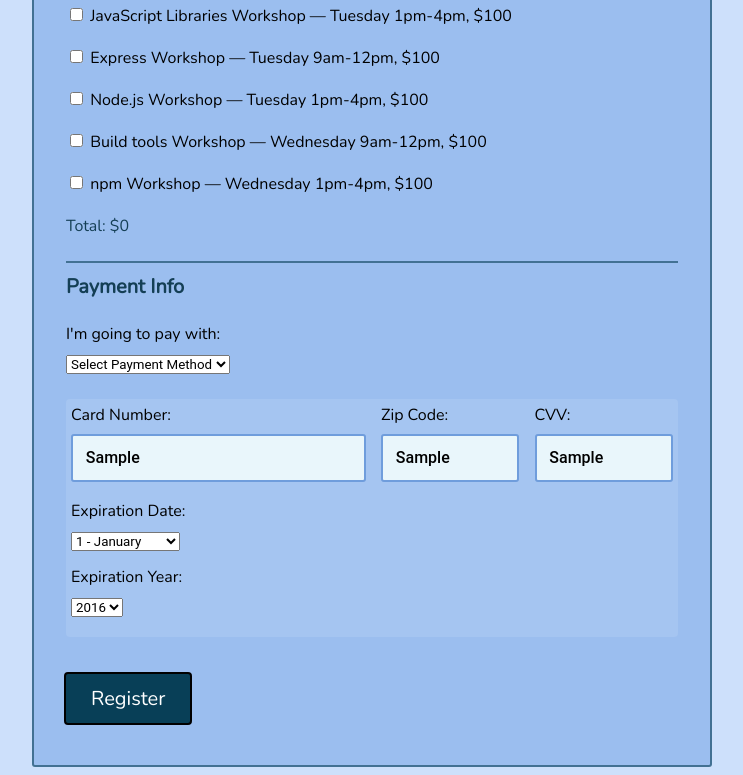
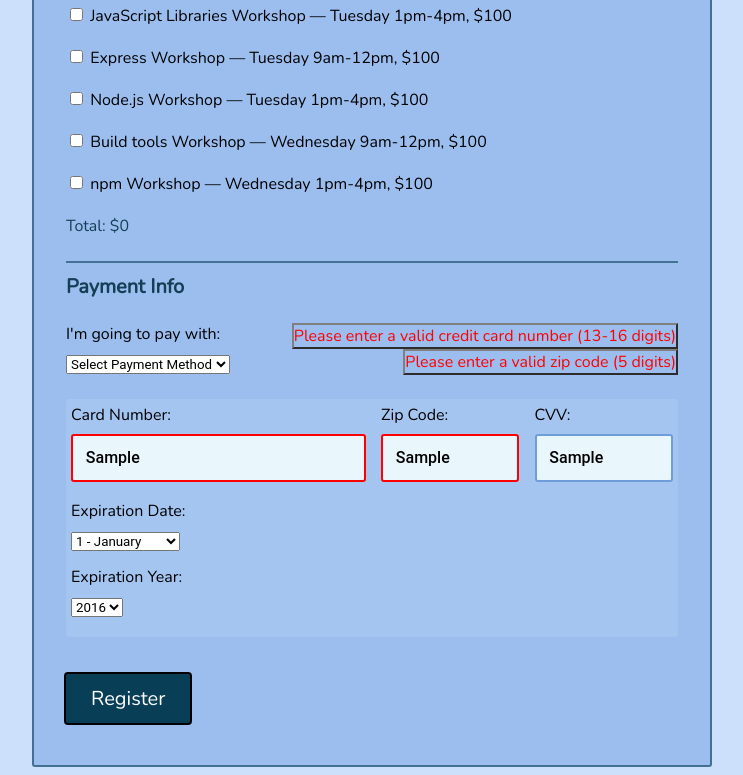
Before and after one commit to jlayher/Interactive-Form, a plain HTML site: page interactive-form-v2/index.html in a window 1280 px wide. Both pictures are taken after typing "Sample", "name@example.com", "Sample", "Sample", "Sample" into the empty fields and a click on the button "Register". Shown: the part 889-1664 px from the top of the page, without its empty margins (268-1011 px from the left). Drawn offline with nearby package versions, Linux system fonts and the light colour scheme.

Commit message:
Finishing up the Validator functions (cvv not done yet)

```diff
--- a/interactive-form-v2/css/style.css
+++ b/interactive-form-v2/css/style.css
@@ -130,13 +130,17 @@ option {
 /* =================================
   Error Styles
 ==================================== */
-label[for] span,
+
 .error {
   float: right;
   color: red;
   border: 2px outset grey;
 }
-
+.crediterror {
+  float: right;
+  color: red;
+  border: 2px outset grey;
+}
 
 /* =================================
   Page Styles
--- a/interactive-form-v2/js/script.js
+++ b/interactive-form-v2/js/script.js
@@ -156,6 +156,7 @@ const name = document.querySelector('#name');
 const nameError = document.createElement('span');
 nameError.textContent = "Please enter your name";
 document.querySelector('label[for="name"]').append(nameError);
+nameError.classList.add('error');
     //set the error message .hidden=true initially
 nameError.hidden=true;
     //validation:  the name field can't be blank
@@ -174,7 +175,6 @@ const nameValidator = () => {
 }
 
   //email
-
     //select #name and declare name variable
 const email = document.querySelector('#mail');
     //regex for testing email
@@ -183,6 +183,7 @@ const emailRegex = /^\w+([\.-]?\w+)*@\w+([\.-]?\w+)*(\.\w{2,3})+$/;
 const emailError = document.createElement('span');
 emailError.textContent = "Please provide a valid email address";
 document.querySelector('label[for="mail"]').append(emailError);
+emailError.classList.add('error');
 emailError.hidden=true;
     //email validator function
 const emailValidator = () => {
@@ -197,18 +198,12 @@ const emailValidator = () => {
     return false;
   }
 }
-
   //activity section
-    //user must select AT LEAST 1 checkbox in the form
-    //activitiesField already declared
-    //create and append an error message to the DOM
 const activitiesError = document.createElement('span');
 activitiesError.textContent = "Please select at least one activity";
 document.querySelector('.activities legend').append(activitiesError);
 activitiesError.classList.add('error');
 activitiesError.hidden=true;
-
-
     //activities validator function
 const activitiesValidator = () => {
   let activitiesChecked=0;
@@ -226,30 +221,63 @@ const activitiesValidator = () => {
     }
 }
 
-//creating each validator function
-  /*before starting, create and append an element to the DOM near the
-  specific input or section, and give it some friendly error message.
-  */
-  //use a conditional to check if input value meets the required regex
-    //if criteria are NOT met
-      //set newDOMelement.hidden=false
-      //return false
-    //if criteria ARE met,
-      //set newDOMelement.hidden=true
-      //return true
-
-
-
-
   //IF CREDIT CARD SELECTED
     //Credit Card Number
       //only accept a number between 13-16 digits
 
-    //Zip Code
-      //only accept a 5-digit Number
+//create and append cardNumber error message
+const cardNumberError = document.createElement('span');
+cardNumberError.textContent = "Please enter a valid credit card number (13-16 digits)";
+document.querySelector('label[for="payment"]').append(cardNumberError);
+cardNumberError.classList.add('crediterror');
+cardNumberError.hidden=true;
 
-    //CVV (only validated if payment method is 'credit card')
-      //should only accept a number 3 digits long
+
+//global variables to select credit card inputs
+const cardNumberInput = document.getElementById('cc-num');
+const zipInput = document.getElementById('zip');
+const cvvInput = document.getElementById('cvv');
+
+//cardNumber Regex
+const cardNumberRegex= /^\d{13,16}$/;
+//cardNumber validator function
+const cardNumberValidator = () => {
+  let cardNumberValue = cardNumberInput.value;
+  if(cardNumberRegex.test(cardNumberValue)){
+    cardNumberInput.style.borderColor = "white";
+    cardNumberError.hidden=true;
+    return true;
+  }else{
+    cardNumberInput.style.borderColor = "red";
+    cardNumberError.hidden=false;
+    return false;
+  }
+}
+//create and append zip code error message
+const zipError = document.createElement('span');
+zipError.textContent = "Please enter a valid zip code (5 digits)";
+document.querySelector('label[for="payment"]').append(zipError);
+zipError.classList.add('crediterror');
+zipError.hidden=true;
+
+//Zip Code Regex
+const zipRegex= /^\d{5}$/;
+//Zip Code validator function
+const zipValidator = () => {
+  let zipValue = zipInput.value;
+  if(zipRegex.test(zipValue)){
+    zipInput.style.borderColor = "white";
+    zipError.hidden=true;
+    return true;
+  }else{
+    zipInput.style.borderColor = "red";
+    zipError.hidden=false;
+    return false;
+  }
+}
+
+
+
 
   //Create a single master validation function
     //call validator functions
@@ -269,6 +297,16 @@ document.querySelector('form').addEventListener('submit', (e) => {
     e.preventDefault();
     console.log("activities validator prevented submission");
   }
+  cardNumberValidator();
+  if (!cardNumberValidator()){
+    e.preventDefault();
+    console.log("cardNumber validator prevented submission");
+  }
+  zipValidator();
+  if (!zipValidator()){
+    e.preventDefault();
+    console.log("zip code validator prevented submission");
+  }
 });
 
 
```
